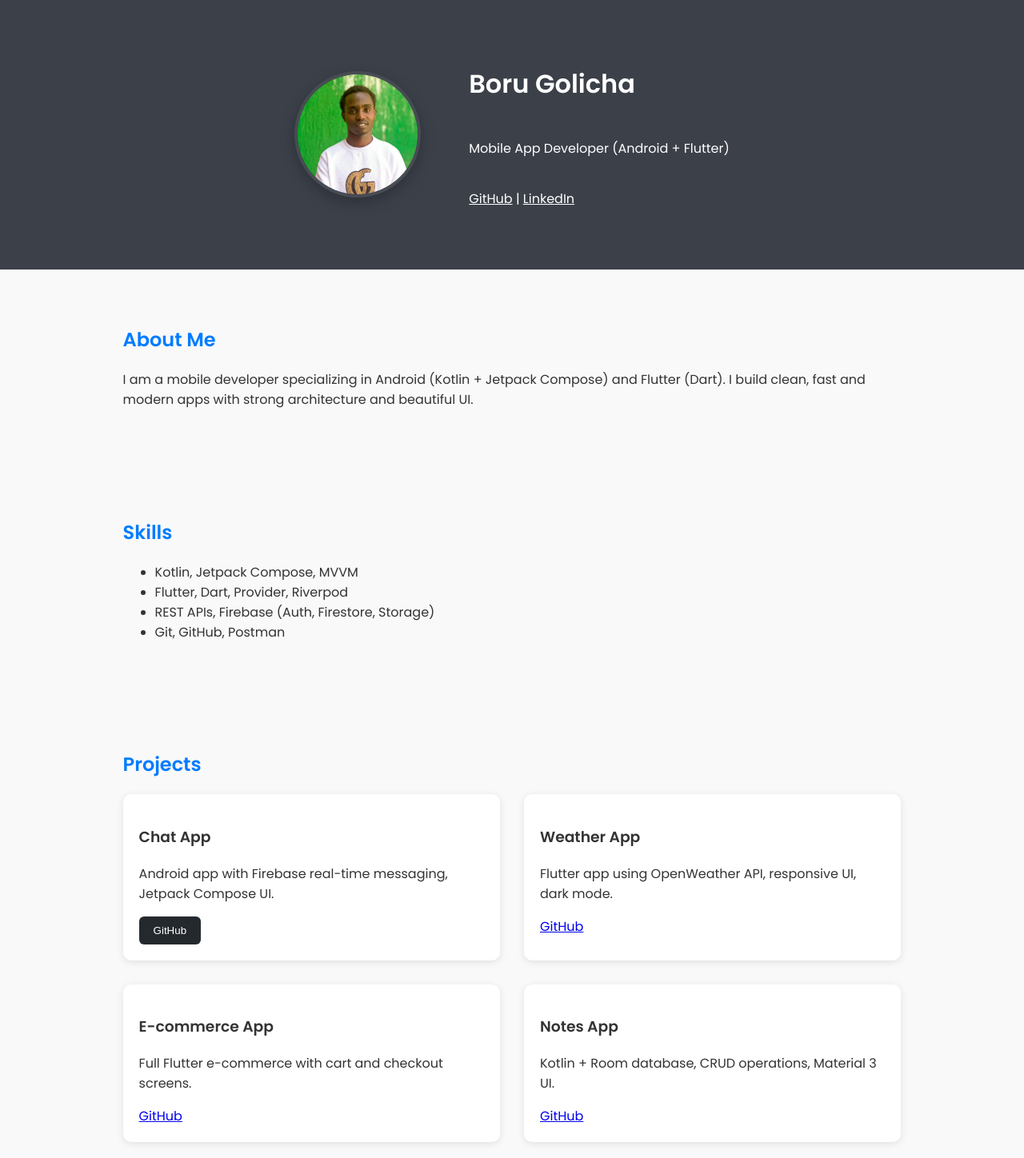
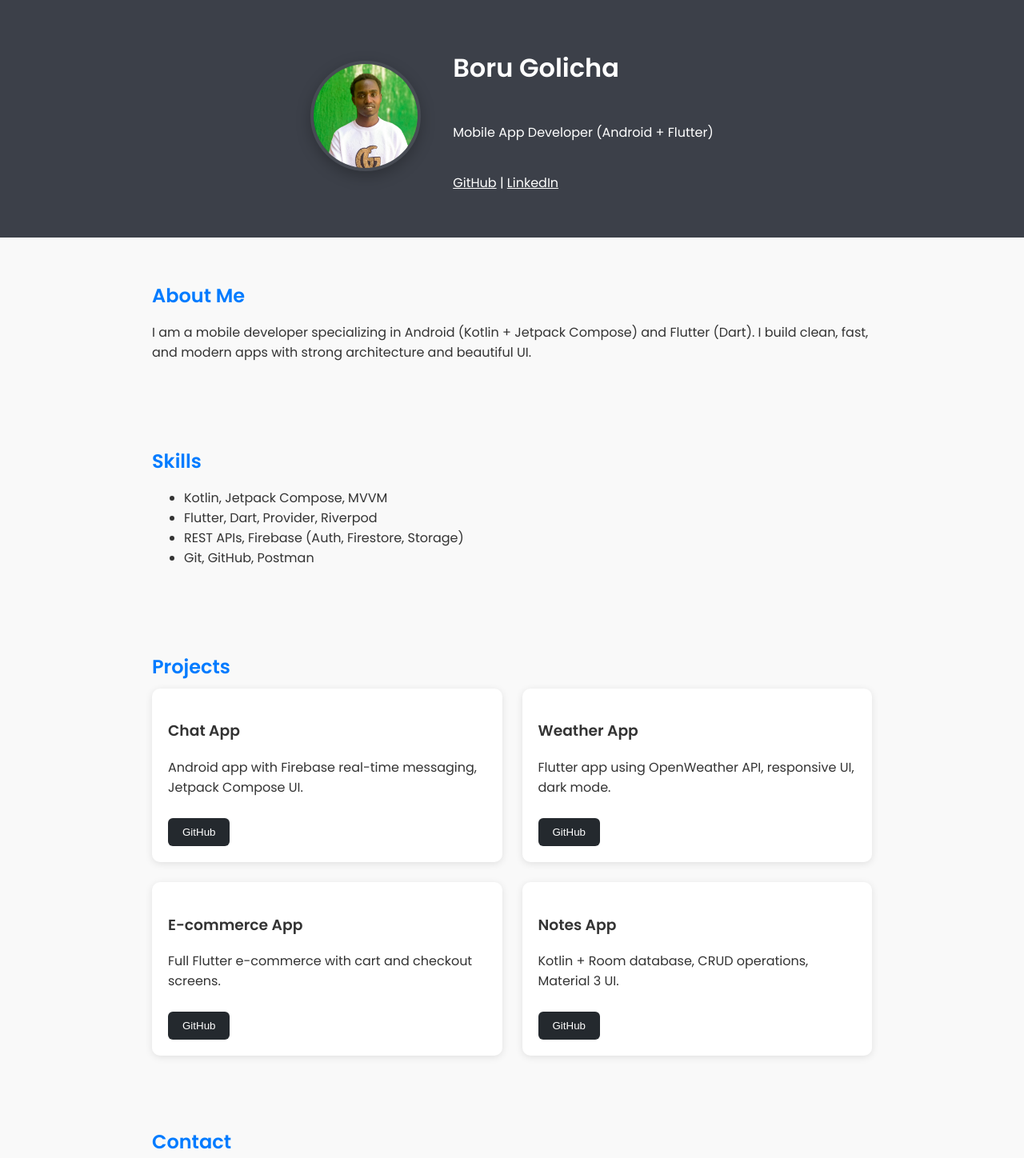
Before and after one commit to kanu5858/My-portfolio, a plain HTML site: page index.html in a window 1280 px wide. Shown: the top 1448 px of the page at 80% size. Drawn offline with Linux system fonts and the light colour scheme; files whose address does not match are found by name.

Commit message:
Update index.html

```diff
--- a/index.html
+++ b/index.html
@@ -3,45 +3,124 @@
 <head>
 <meta charset="UTF-8">
 <meta name="viewport" content="width=device-width, initial-scale=1.0">
-<title>Boru Golicha- Mobile Developer</title>
+<title>Boru Golicha - Mobile Developer</title>
 <link href="https://fonts.googleapis.com/css2?family=Poppins:wght@300;400;600&display=swap" rel="stylesheet">
+
 <style>
-    body { font-family: 'Poppins', sans-serif; margin: 0; background: #f9f9f9; color: #333; }
-    header { padding: 60px; text-align: center; background: #3c4049; color: #fff; display:flex; flex-direction:column; align-items:center; gap:18px; }
-    .profile img { border-radius: 50%; width: 150px; height: 150px; object-fit: cover; border: 4px solid rgba(255,255,255,0.06); box-shadow: 0 6px 18px rgba(0,0,0,0.25); }
-    .profile { display:flex; align-items:center; justify-content:center; position:relative; }
-    .profile-placeholder { display:none; width:150px; height:150px; border-radius:50%; align-items:center; justify-content:center; background: linear-gradient(135deg, rgba(74,85,104,1), rgba(60,64,73,1)); color:#fff; font-weight:600; font-size:44px; box-shadow: 0 6px 18px rgba(0,0,0,0.25); }
-    .header-text { display:flex; flex-direction:column; align-items:center; justify-content:center; gap:6px; }
+    body {
+        font-family: 'Poppins', sans-serif;
+        margin: 0;
+        background: #f9f9f9;
+        color: #333;
+    }
+
+    /* -------- HEADER -------- */
+    header {
+        padding: 40px 20px;
+        text-align: center;
+        background: #3c4049;
+        color: #fff;
+        display: flex;
+        flex-direction: column;
+        align-items: center;
+        gap: 18px;
+    }
+
+    .profile img {
+        border-radius: 50%;
+        width: 130px;
+        height: 130px;
+        object-fit: cover;
+        border: 4px solid rgba(255,255,255,0.06);
+        box-shadow: 0 6px 18px rgba(0,0,0,0.25);
+    }
+
+    .header-text {
+        display: flex;
+        flex-direction: column;
+        align-items: center;
+        gap: 6px;
+    }
+
+    /* Desktop layout */
     @media (min-width: 768px) {
-        header { flex-direction: row; text-align: left; justify-content: center; gap: 40px; }
-        .header-text { align-items:flex-start; }
-        .profile { margin-right: 20px; }
+        header {
+            flex-direction: row;
+            justify-content: center;
+            text-align: left;
+            gap: 40px;
+        }
+        .header-text {
+            align-items: flex-start;
+        }
     }
-    section { padding: 50px 12%; }
-    h2 { color: #007bff; }
-    .projects { display: grid; grid-template-columns: 1fr 1fr; gap: 30px; }
-    .card { background: #fff; padding: 20px; border-radius: 10px; box-shadow: 0 2px 10px rgba(0,0,0,0.1); }
-    footer { text-align: center; padding: 20px; background: #222; color: #fff; }
+
+    /* -------- CONTENT SECTIONS -------- */
+    section {
+        padding: 35px 20px;
+        max-width: 900px;
+        margin: auto;
+    }
+
+    h2 {
+        color: #007bff;
+        margin-bottom: 10px;
+    }
+
+    /* -------- PROJECTS GRID -------- */
+    .projects {
+        display: grid;
+        grid-template-columns: 1fr;
+        gap: 25px;
+    }
+
+    /* two columns only on large screens */
+    @media (min-width: 768px) {
+        .projects {
+            grid-template-columns: 1fr 1fr;
+        }
+    }
+
+    .card {
+        background: #fff;
+        padding: 20px;
+        border-radius: 10px;
+        box-shadow: 0 2px 10px rgba(0,0,0,0.1);
+    }
+
+    /* -------- GITHUB BUTTON -------- */
+    .github-btn {
+        cursor: pointer;
+        padding: 10px 18px;
+        background: #24292e;
+        color: white;
+        border: none;
+        border-radius: 6px;
+        transition: background 0.25s ease, transform 0.25s ease;
+        margin-top: 10px;
+    }
+
+    .github-btn:hover {
+        background: #2f363d;
+        transform: scale(1.07);
+    }
+
+    footer {
+        text-align: center;
+        padding: 20px;
+        background: #222;
+        color: #fff;
+        margin-top: 30px;
+    }
 </style>
 </head>
 <body>
 
 <header>
-    <!--
-        Image setup tips:
-        - Place `profile.png` next to this file in the project root (same folder as `portifolio.html`) or inside `assets/images`.
-        - If it's in the root: use `src="profile.png"` and optional `srcset="profile@2x.png 2x"`.
-        - Recommended image sizes: 600x600px (profile.png) and 1200x1200px (profile@2x.png) for high-DPI.
-        - For local preview only, absolute file URI is possible (NOT for deployed sites):
-          `file:///C:/Users/KANU/Desktop/Kanu/My%20code/My%20Portfolio/profile.png`
-    -->
     <div class="profile">
-        <picture>
-            <source srcset="C:\Users\KANU\Desktop\Kanu\My code\My Portfolio\profile.png" type="image/webp/png">
-            <img id="profileImage" src="C:\Users\KANU\Desktop\Kanu\My code\My Portfolio\profile.png" srcset="profile@2x.png 2x" alt="Boru Golicha - Profile Photo" loading="lazy" decoding="async" fetchpriority="low" onerror="this.style.display='none';document.getElementById('profilePlaceholder').style.display='flex'" onload="document.getElementById('profilePlaceholder').style.display='none'">
-        </picture>
-        <div id="profilePlaceholder" class="profile-placeholder" role="img" aria-label="Profile placeholder">BG</div>
+        <img id="profileImage" src="profile.png" alt="Boru Golicha">
     </div>
+
     <div class="header-text">
         <h1>Boru Golicha</h1>
         <p>Mobile App Developer (Android + Flutter)</p>
@@ -52,30 +131,9 @@
     </div>
 </header>
 
-<script>
-    // Small diagnostic helper to make it easier to debug when the profile image doesn't load.
-    (function() {
-        const image = document.getElementById('profileImage');
-        const placeholder = document.getElementById('profilePlaceholder');
-        if (!image) return;
-
-        // if the image can't be found, show placeholder and print console info
-        image.onerror = function() {
-            console.warn('Profile image failed to load from:', image.src);
-            image.style.display = 'none';
-            if (placeholder) placeholder.style.display = 'flex';
-        };
-        // if it loads, hide placeholder
-        image.onload = function() {
-            if (placeholder) placeholder.style.display = 'none';
-            image.style.display = 'block';
-        };
-    })();
-</script>
-
 <section>
     <h2>About Me</h2>
-    <p>I am a mobile developer specializing in Android (Kotlin + Jetpack Compose) and Flutter (Dart). I build clean, fast and modern apps with strong architecture and beautiful UI.</p>
+    <p>I am a mobile developer specializing in Android (Kotlin + Jetpack Compose) and Flutter (Dart). I build clean, fast, and modern apps with strong architecture and beautiful UI.</p>
 </section>
 
 <section>
@@ -91,53 +149,31 @@
 <section>
     <h2>Projects</h2>
     <div class="projects">
+
         <div class="card">
             <h3>Chat App</h3>
             <p>Android app with Firebase real-time messaging, Jetpack Compose UI.</p>
-            <button class="github-btn">GitHub</button>
+            <button class="github-btn" data-link="https://github.com/kanu5858/chat-app">GitHub</button>
+        </div>
 
-<style>
-.github-btn {
-  cursor: pointer;
-  padding: 10px 18px;
-  background: #24292e;
-  color: white;
-  border: none;
-  border-radius: 6px;
-  transition: background 0.25s ease, transform 0.25s ease;
-}
-
-.github-btn:hover {
-  background: #2f363d;
-  transform: scale(1.07);
-}
-</style>
-
-<script>
-document.querySelectorAll(".github-btn").forEach(btn => {
-  btn.addEventListener("click", () => {
-    window.open(btn.dataset.link, "_blank");
-  });
-});
-</script>
-
-
-        </div>
         <div class="card">
             <h3>Weather App</h3>
             <p>Flutter app using OpenWeather API, responsive UI, dark mode.</p>
-           <a href="https://github.com/yourusername/weather-app">GitHub</a>
+            <button class="github-btn" data-link="https://github.com/kanu5858/weather-app">GitHub</button>
         </div>
+
         <div class="card">
             <h3>E-commerce App</h3>
             <p>Full Flutter e-commerce with cart and checkout screens.</p>
-            <a href="https://github.com/yourusername/ecommerce-app">GitHub</a>
+            <button class="github-btn" data-link="https://github.com/kanu5858/ecommerce-app">GitHub</button>
         </div>
+
         <div class="card">
             <h3>Notes App</h3>
             <p>Kotlin + Room database, CRUD operations, Material 3 UI.</p>
-            <a href="https://github.com/yourusername/notes-app">GitHub</a>
+            <button class="github-btn" data-link="https://github.com/kanu5858/notes-app">GitHub</button>
         </div>
+
     </div>
 </section>
 
@@ -149,8 +185,16 @@ document.querySelectorAll(".github-btn").forEach(btn => {
 </section>
 
 <footer>
-    <p>© 2025 Boru Golicha - Mobile AppDeveloper</p>
+    <p>© 2025 Boru Golicha - Mobile App Developer</p>
 </footer>
+
+<script>
+    document.querySelectorAll(".github-btn").forEach(btn => {
+        btn.addEventListener("click", () => {
+            window.open(btn.dataset.link, "_blank");
+        });
+    });
+</script>
 
 </body>
 </html>
```
